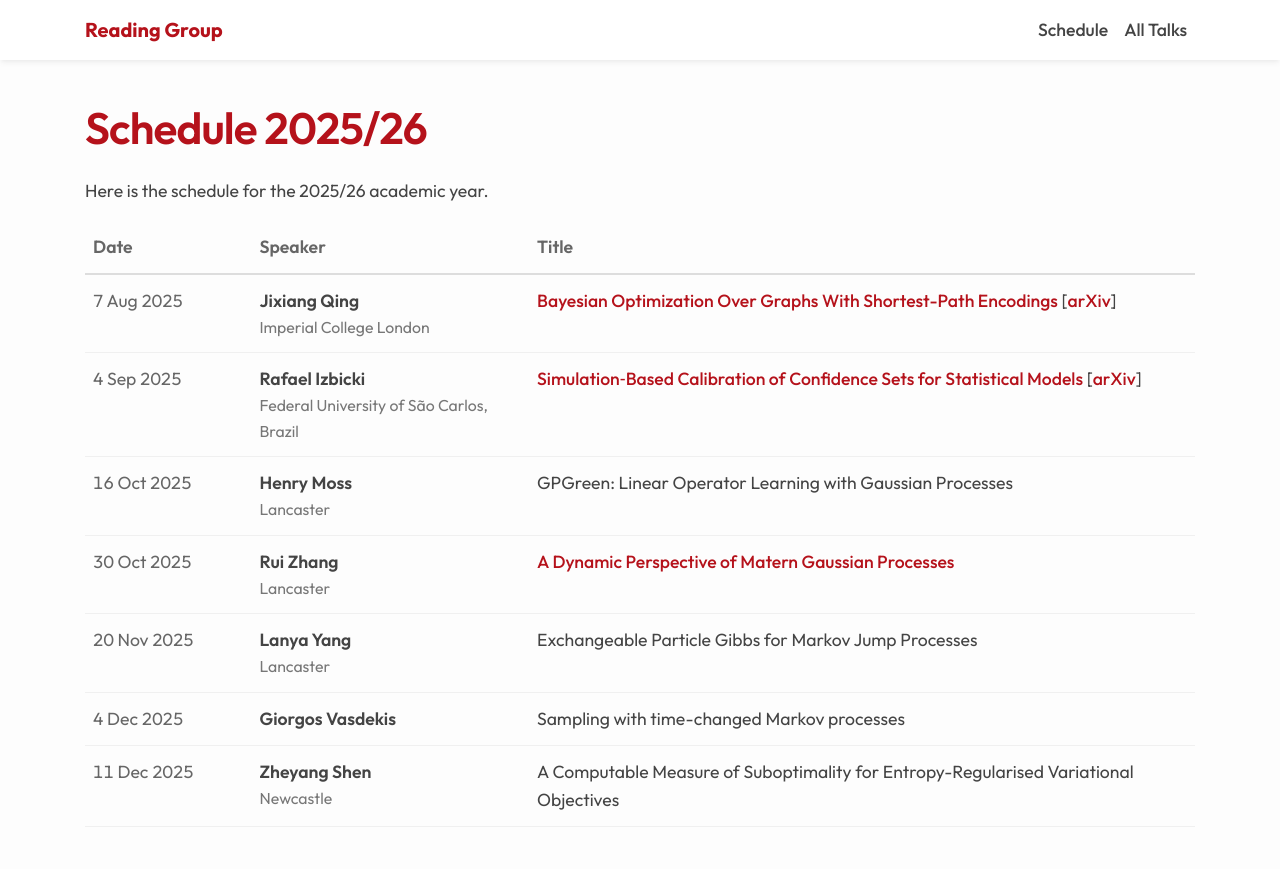
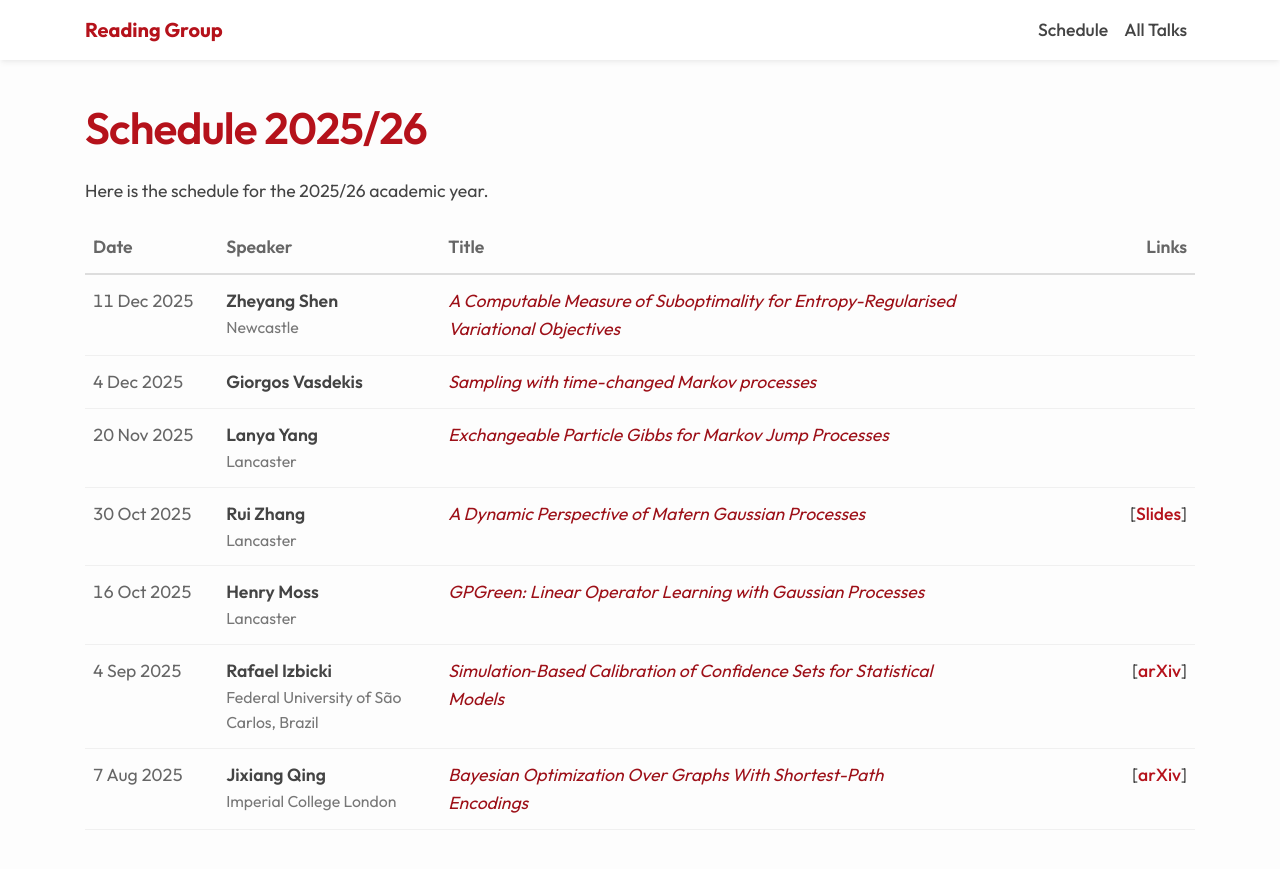
Before and after one commit to LU-CSML/lu-csml.github.io, a Jekyll site: the page built from schedule.md, in a window 1280 px wide. Shown: the top 869 px of the page. Built offline with Jekyll 4.4.1, drawn with Linux system fonts in a browser that asks for light colours.

Commit message:
feat: Introduce a new default layout, enhance talk and schedule tables with a links column, and update the homepage content.

```diff
--- a/_layouts/default.html
+++ b/_layouts/default.html
@@ -92,17 +92,21 @@
         background-color: #f9f9f9;
       }
       .talk-date-col {
-        width: 15%;
+        width: 12%;
         white-space: nowrap;
         color: #666;
         font-variant-numeric: tabular-nums;
       }
       .talk-speaker-col {
-        width: 25%;
+        width: 20%;
         font-weight: 600;
       }
       .talk-title-col {
-        width: 60%;
+        width: 48%;
+      }
+      .talk-links-col {
+        width: 20%;
+        text-align: right;
       }
       .talk-affiliation {
         display: block;
--- a/schedule.md
+++ b/schedule.md
@@ -9,7 +9,7 @@ Here is the schedule for the 2025/26 academic year.
 
 {% assign current_date = "now" | date: "%Y-%m-%d" %}
 {% assign academic_year_start = "2025-08-01" %}
-{% assign sorted_talks = site.data.talks | sort: "date" %}
+{% assign sorted_talks = site.data.talks | sort: "date" | reverse %}
 
 <div class="table-responsive">
   <table class="talk-table">
@@ -18,6 +18,7 @@ Here is the schedule for the 2025/26 academic year.
         <th class="talk-date-col">Date</th>
         <th class="talk-speaker-col">Speaker</th>
         <th class="talk-title-col">Title</th>
+        <th class="talk-links-col">Links</th>
       </tr>
     </thead>
     <tbody>
@@ -33,17 +34,14 @@ Here is the schedule for the 2025/26 academic year.
               {% endif %}
             </td>
             <td class="talk-title-col">
+              <em>{{ talk.title }}</em>
+            </td>
+            <td class="talk-links-col">
               {% if talk.slides %}
-                <a href="{{ talk.slides }}">{{ talk.title }}</a>
-              {% elsif talk.link %}
-                <a href="{{ talk.link }}">{{ talk.title }}</a>
-              {% else %}
-                {{ talk.title }}
+                 [<a href="{{ talk.slides }}">Slides</a>]
               {% endif %}
 
-              {% if talk.slides and talk.link %}
-                 [<a href="{{ talk.link }}">{{ talk.link_text | default: "Link" }}</a>]
-              {% elsif talk.link and talk.slides == nil %}
+              {% if talk.link %}
                  [<a href="{{ talk.link }}">{{ talk.link_text | default: "Link" }}</a>]
               {% endif %}
             </td>
```
Also changed, not shown: index.md (+5 -13 lines), talks.md (+4 -1 lines).
